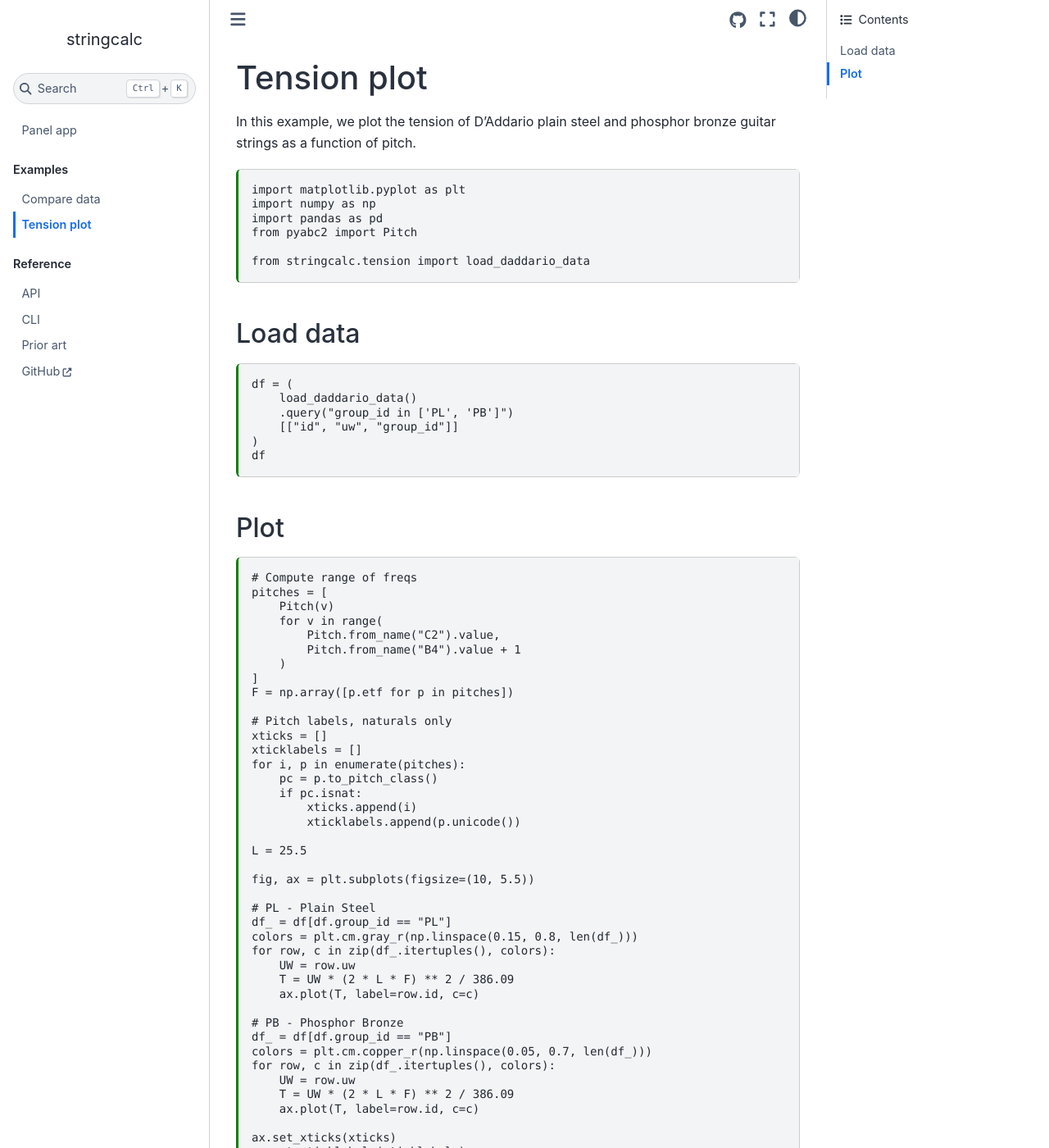
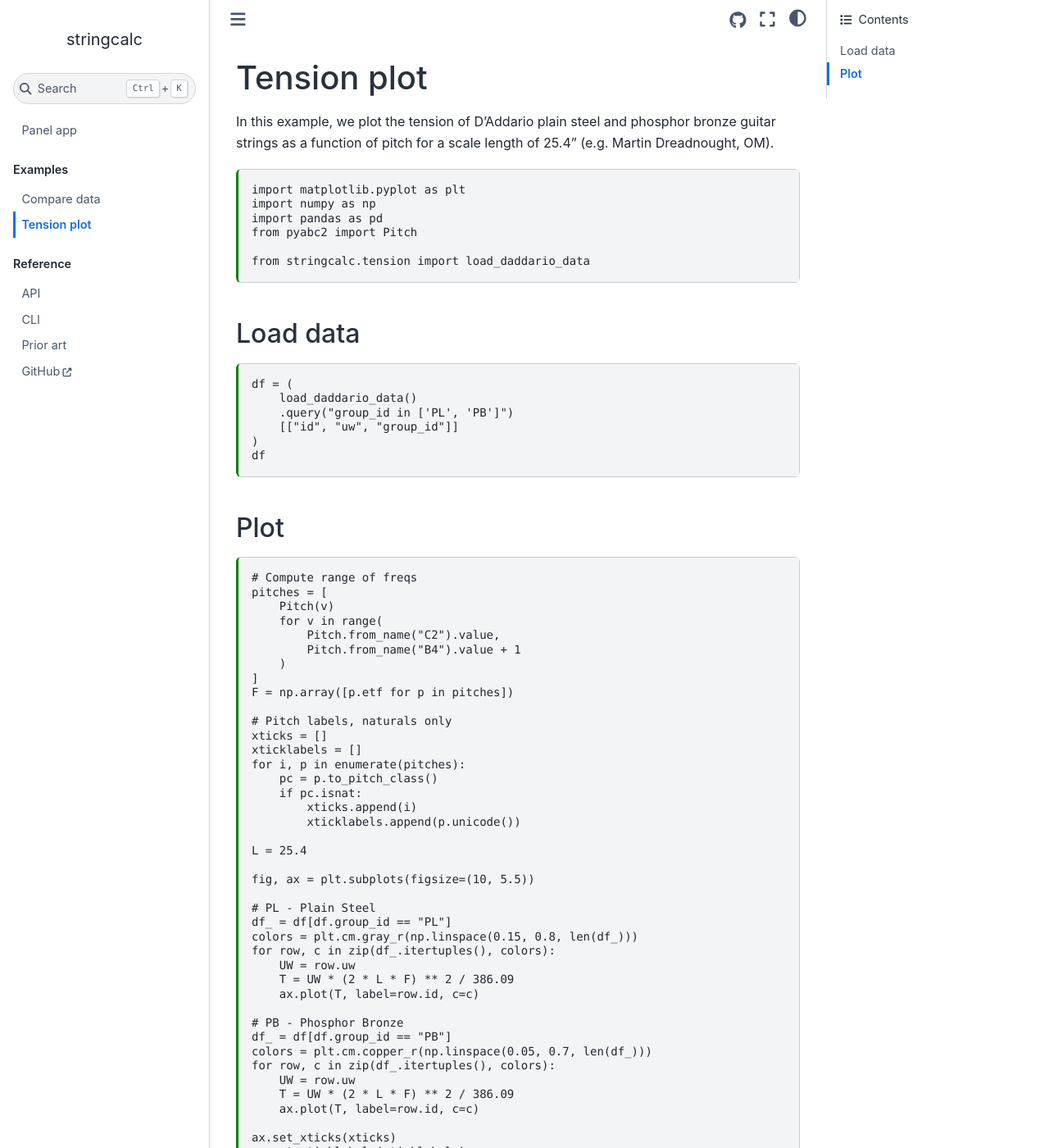
Before and after one commit to zmoon/stringcalc, a Sphinx documentation site: the page built from docs/examples/tension-plot.md, in a window 1280 px wide and 1400 px high. Shown: the whole window at 82% size. Built offline with Sphinx 7.4.7 and the Sphinx Book theme 1.1.4, drawn with Linux system fonts in a browser that asks for light colours; some of the changed text lies outside the part shown.

Commit message:
L=25.4 in tension plot example

````diff
--- a/docs/examples/tension-plot.md
+++ b/docs/examples/tension-plot.md
@@ -8,7 +8,8 @@ kernelspec:
 
 In this example, we plot the tension of
 D'Addario plain steel and phosphor bronze guitar strings
-as a function of pitch.
+as a function of pitch
+for a scale length of 25.4" (e.g. Martin Dreadnought, OM).
 
 ```{code-cell} ipython3
 :tags: [hide-output]
@@ -56,7 +57,7 @@ for i, p in enumerate(pitches):
         xticks.append(i)
         xticklabels.append(p.unicode())
 
-L = 25.5
+L = 25.4
 
 fig, ax = plt.subplots(figsize=(10, 5.5))
 
````
Also changed, not shown: other parts of docs/examples/tension-plot.md (+1 -1 lines).
